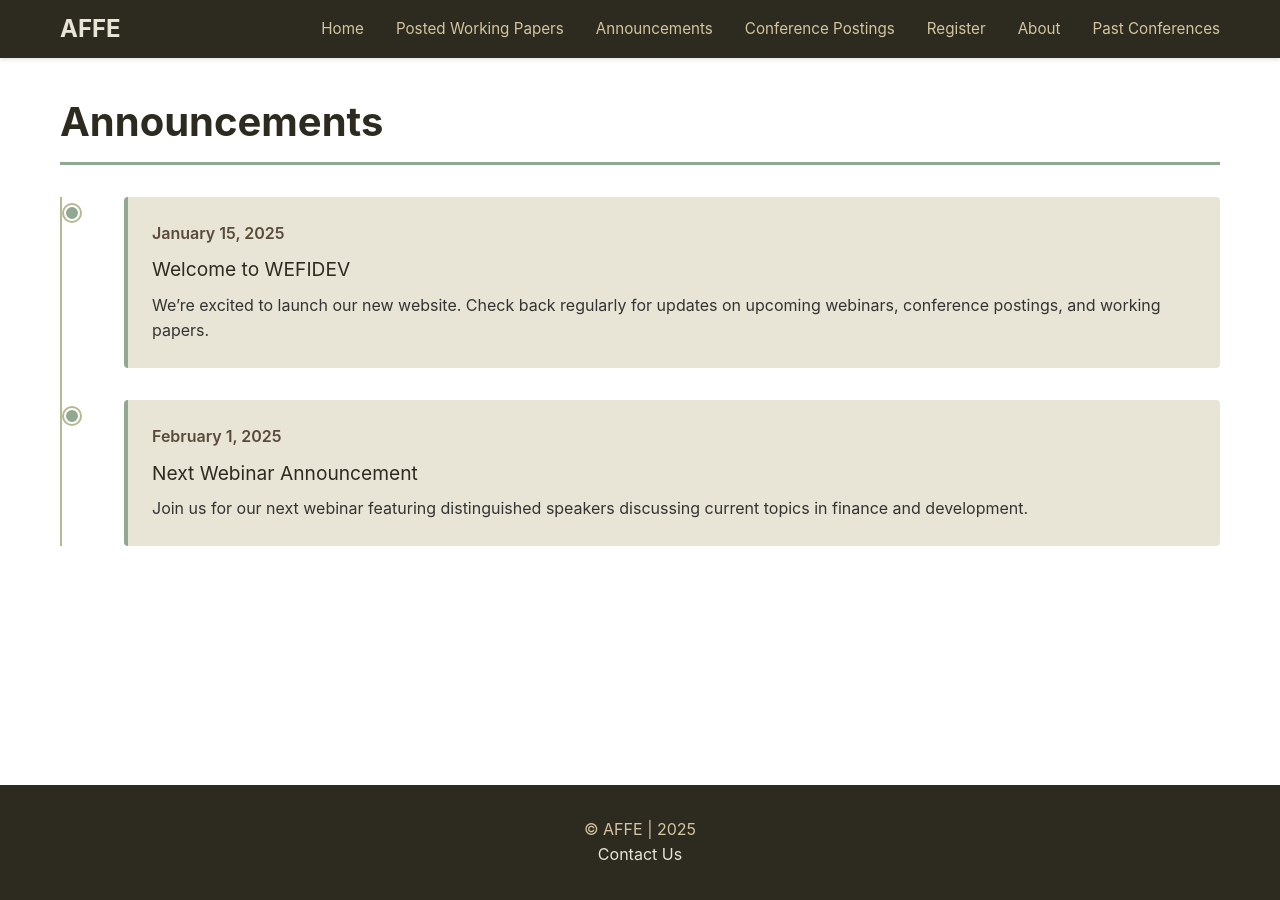
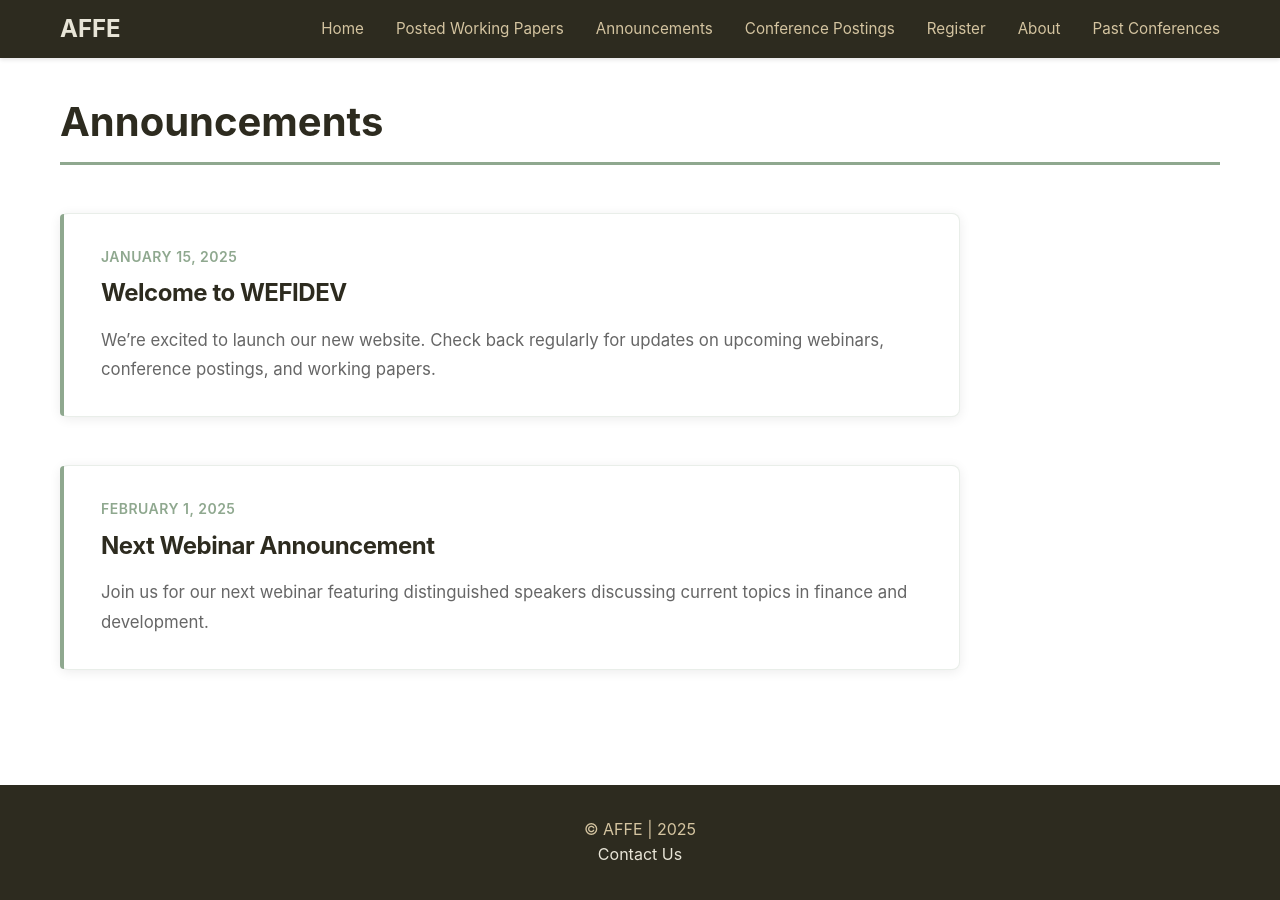
Before and after one commit to marceaguilar/affe-website, a Jekyll site: the page built from announcements.md, in a window 1280 px wide. Built offline with Jekyll 4.4.1, drawn with Linux system fonts in a browser that asks for light colours.

Commit message:
Improving style for announcements

```diff
--- a/assets/css/main.css
+++ b/assets/css/main.css
@@ -320,66 +320,84 @@ body {
 
 /* Announcements Timeline */
 .announcements-container {
-  margin: 2rem 0;
+  margin: 3rem 0;
+  max-width: 900px;
 }
 
 .timeline {
   position: relative;
-  padding-left: 2rem;
-  margin: 2rem 0;
-}
-
-.timeline::before {
-  content: '';
-  position: absolute;
-  left: 0;
-  top: 0;
-  bottom: 0;
-  width: 2px;
-  background: var(--color-olive);
+  padding-left: 0;
+  margin: 0;
 }
 
 .timeline-item {
   position: relative;
-  margin-bottom: 2rem;
-  padding-left: 2rem;
+  margin-bottom: 3rem;
+  padding-left: 0;
+  display: flex;
+  align-items: flex-start;
 }
 
-.timeline-item::before {
-  content: '';
-  position: absolute;
-  left: -1.75rem;
-  top: 0.5rem;
-  width: 12px;
-  height: 12px;
-  border-radius: 50%;
-  background: var(--color-sage);
-  border: 2px solid var(--color-white);
-  box-shadow: 0 0 0 2px var(--color-olive);
+.timeline-item:last-child {
+  margin-bottom: 0;
 }
 
 .announcement-card {
-  background-color: var(--color-parchment);
-  padding: 1.5rem;
-  border-radius: 4px;
-  border-left: 4px solid var(--color-sage);
+  background-color: var(--color-white);
+  padding: 2rem 2.5rem;
+  border-radius: 8px;
+  border: 1px solid rgba(143, 168, 143, 0.2);
+  box-shadow: 0 2px 12px rgba(0, 0, 0, 0.08);
+  transition: all 0.3s ease;
+  width: 100%;
+  position: relative;
+}
+
+.announcement-card::before {
+  content: '';
+  position: absolute;
+  left: -1px;
+  top: 0;
+  bottom: 0;
+  width: 4px;
+  background: var(--color-sage);
+  border-radius: 8px 0 0 8px;
+}
+
+.announcement-card:hover {
+  box-shadow: 0 4px 20px rgba(0, 0, 0, 0.12);
+  transform: translateX(4px);
+  border-color: rgba(143, 168, 143, 0.4);
 }
 
 .announcement-date {
-  color: var(--color-bark);
+  color: var(--color-sage);
   font-weight: 600;
+  font-size: 0.875rem;
   margin-bottom: 0.5rem;
+  letter-spacing: 0.5px;
+  text-transform: uppercase;
 }
 
 .announcement-title {
-  font-size: 1.2rem;
+  font-size: 1.5rem;
   color: var(--color-olivewood);
-  margin-bottom: 0.5rem;
+  margin-bottom: 1rem;
+  font-weight: 700;
+  line-height: 1.4;
+  letter-spacing: -0.02em;
 }
 
 .announcement-content {
   color: var(--color-text);
-  line-height: 1.6;
+  line-height: 1.75;
+  margin-top: 0;
+  font-size: 1.05rem;
+}
+
+.announcement-content p {
+  margin: 0;
+  color: var(--color-text-light);
 }
 
 /* Conference Postings */
@@ -644,11 +662,23 @@ body {
     font-size: 2rem;
   }
 
-  .timeline {
-    padding-left: 1.5rem;
+  .announcements-container {
+    margin: 2rem 0;
   }
 
   .timeline-item {
-    padding-left: 1.5rem;
+    margin-bottom: 2rem;
+  }
+
+  .announcement-card {
+    padding: 1.5rem 1.75rem;
+  }
+
+  .announcement-title {
+    font-size: 1.25rem;
+  }
+
+  .announcement-content {
+    font-size: 1rem;
   }
 }
```
Also changed, not shown: working-papers.md (+4 -1 lines).
